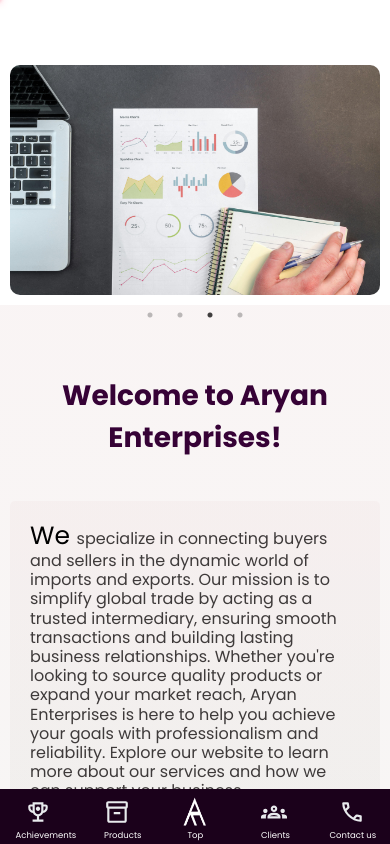
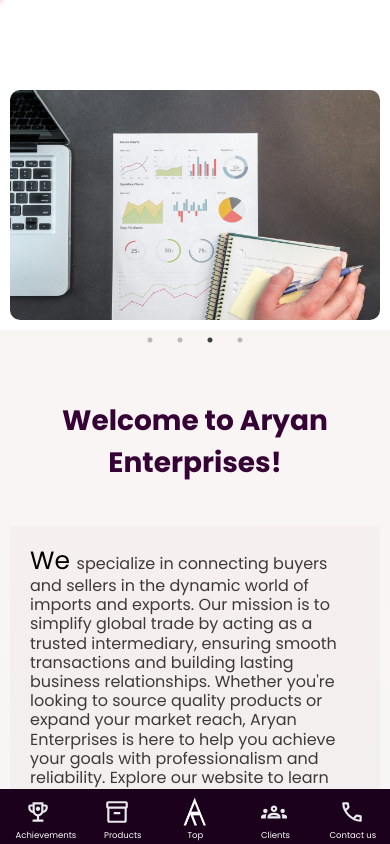
Before and after one commit to AbhiQuodes/Aryan-Enterprises, a React (Create React App) app: page / in a window 390 px wide. Shown: the top 844 px of the page. Built offline with nearby package versions, Linux system fonts and the light colour scheme.

Commit message:
24th commit

```diff
--- a/src/components/CoroselBox.css
+++ b/src/components/CoroselBox.css
@@ -211,7 +211,7 @@
   }
   .corosel-container {
     padding: 0px;
-    padding-top:60px ;
+    padding-top:85px ;
     min-height: fit-content;
   }
   .slick-next,
```
